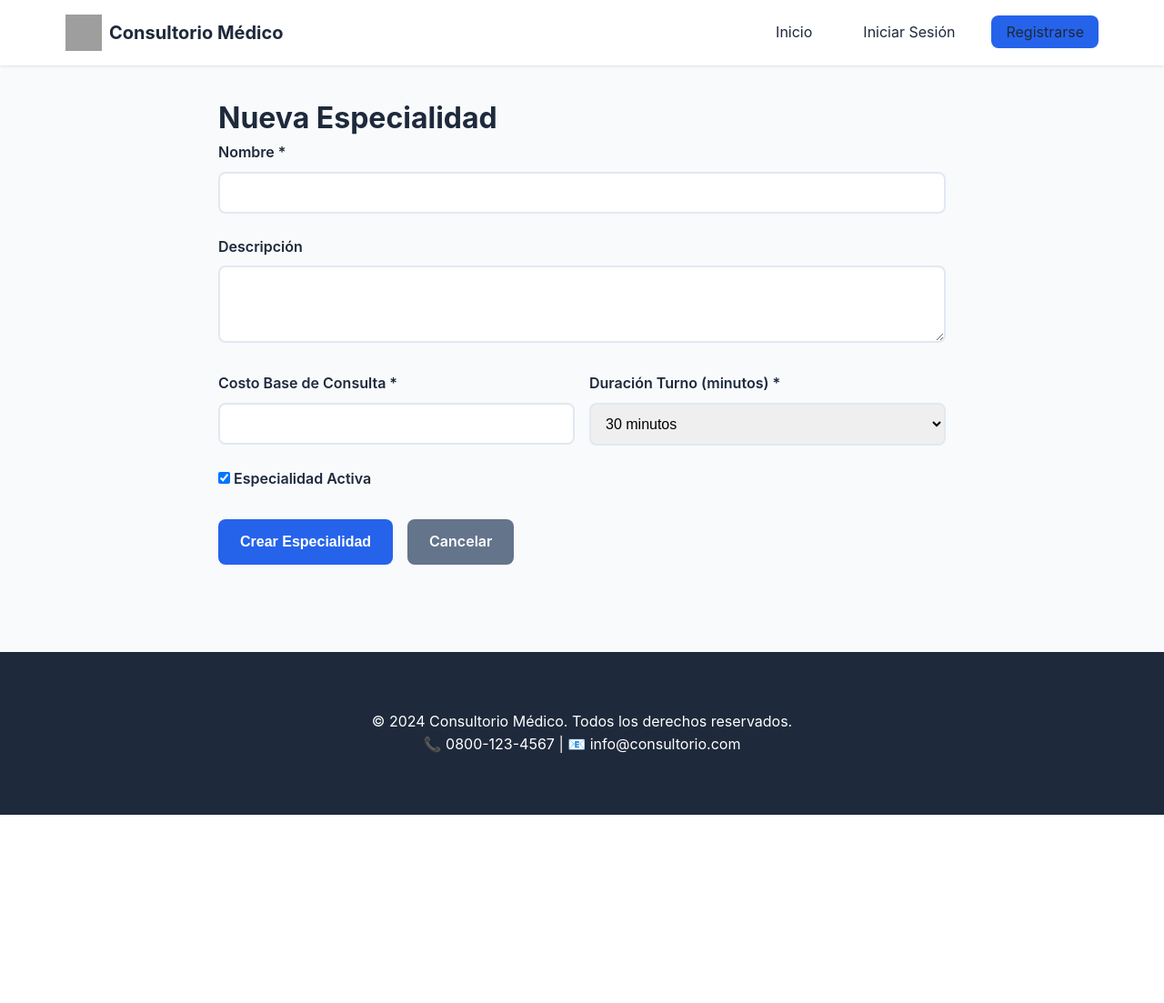
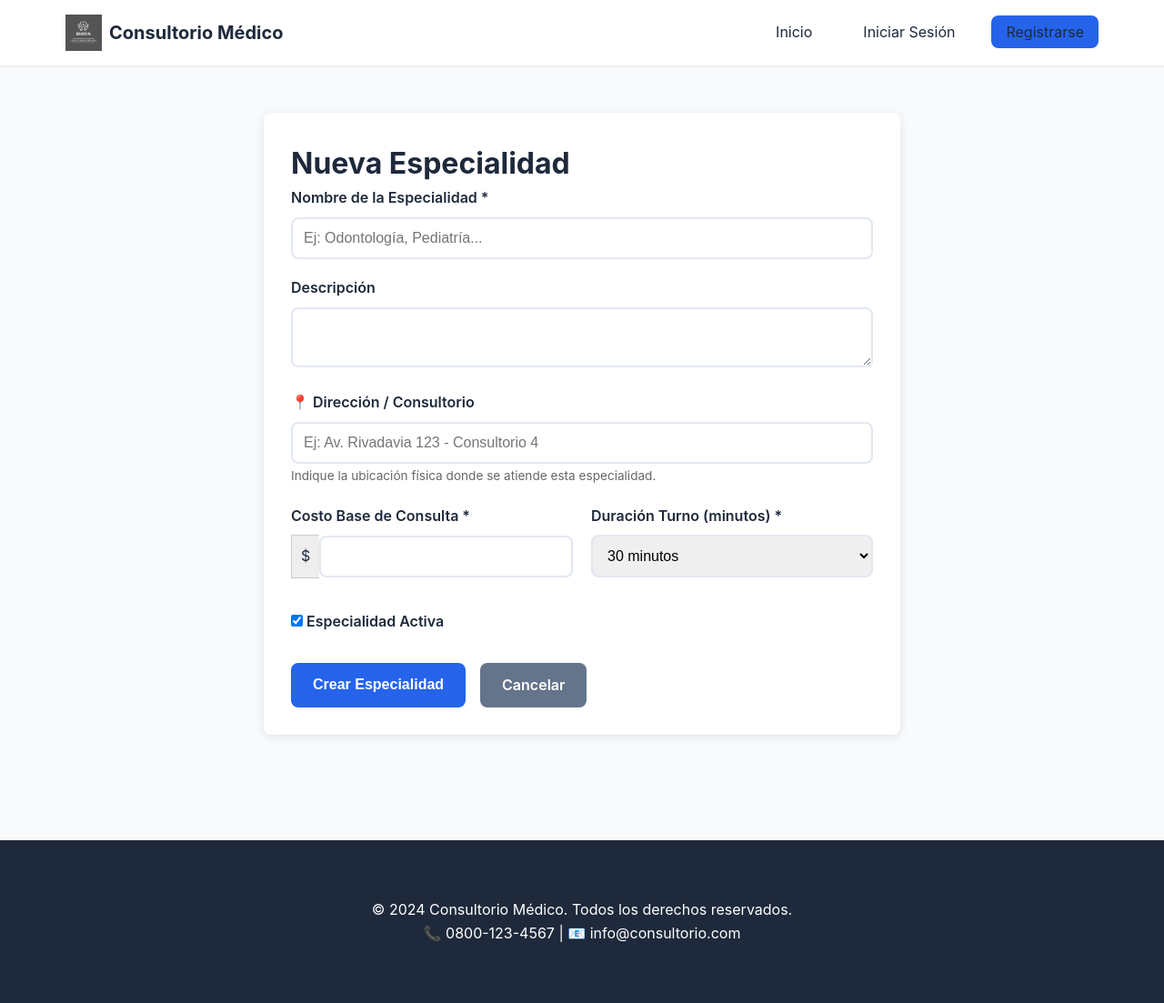
Before and after one commit to lujubru/consultoriosmonn, a Flask app: template templates/admin/especialidad_form.html in a window 1280 px wide. Shown: the whole page at 91% size. Before the commit the page ends 896 px from the top, so only its background shows below. Run offline with Flask 3, Linux system fonts and the light colour scheme; the template is opened without the code that fills it, so the values that code supplies are empty; grey boxes are pictures that could not be loaded.

Commit message:
Add files via upload

```diff
--- a/models.py
+++ b/models.py
@@ -82,8 +82,9 @@ class Especialidad(db.Model):
     id = db.Column(db.Integer, primary_key=True)
     nombre = db.Column(db.String(100), nullable=False, unique=True)
     descripcion = db.Column(db.Text)
+    direccion = db.Column(db.String(255))  # <--- AGREGAR ESTA LÍNEA
     costo_consulta = db.Column(db.Numeric(10, 2), nullable=False)
-    duracion_turno = db.Column(db.Integer, default=30)  # minutos
+    duracion_turno = db.Column(db.Integer, default=30)
     activo = db.Column(db.Boolean, default=True)
 
     turnos = db.relationship('Turno', backref='especialidad', lazy=True)
--- a/templates/admin/especialidad_form.html
+++ b/templates/admin/especialidad_form.html
@@ -9,22 +9,34 @@
 
         <form method="POST">
             <div class="form-group">
-                <label for="nombre">Nombre *</label>
+                <label for="nombre">Nombre de la Especialidad *</label>
                 <input type="text" id="nombre" name="nombre" class="form-control"
-                       value="{{ especialidad.nombre if especialidad else '' }}" required>
+                       value="{{ especialidad.nombre if especialidad else '' }}" required
+                       placeholder="Ej: Odontología, Pediatría...">
             </div>
 
             <div class="form-group">
                 <label for="descripcion">Descripción</label>
-                <textarea id="descripcion" name="descripcion" class="form-control" rows="3">{{ especialidad.descripcion if especialidad else '' }}</textarea>
+                <textarea id="descripcion" name="descripcion" class="form-control" rows="2">{{ especialidad.descripcion if especialidad else '' }}</textarea>
+            </div>
+
+            <div class="form-group">
+                <label for="direccion">📍 Dirección / Consultorio</label>
+                <input type="text" id="direccion" name="direccion" class="form-control"
+                       value="{{ especialidad.direccion if especialidad else '' }}"
+                       placeholder="Ej: Av. Rivadavia 123 - Consultorio 4">
+                <small class="text-muted">Indique la ubicación física donde se atiende esta especialidad.</small>
             </div>
 
             <div class="form-row">
                 <div class="form-group">
                     <label for="costo_consulta">Costo Base de Consulta *</label>
-                    <input type="number" id="costo_consulta" name="costo_consulta"
-                           class="form-control" step="0.01" min="0"
-                           value="{{ especialidad.costo_consulta if especialidad else '' }}" required>
+                    <div class="input-group">
+                        <span class="input-group-addon">$</span>
+                        <input type="number" id="costo_consulta" name="costo_consulta"
+                               class="form-control" step="0.01" min="0"
+                               value="{{ especialidad.costo_consulta if especialidad else '' }}" required>
+                    </div>
                 </div>
 
                 <div class="form-group">
@@ -38,10 +50,11 @@
                 </div>
             </div>
 
-            <div class="form-group">
-                <label>
+            <div class="form-group mt-3">
+                <label class="checkbox-container">
                     <input type="checkbox" name="activo"
                            {{ 'checked' if not especialidad or especialidad.activo }}>
+                    <span class="checkmark"></span>
                     Especialidad Activa
                 </label>
             </div>
@@ -55,4 +68,21 @@
         </form>
     </div>
 </div>
+
+<style>
+.form-container {
+    max-width: 700px;
+    margin: 20px auto;
+    padding: 30px;
+    background: #fff;
+    border-radius: 8px;
+    box-shadow: 0 2px 10px rgba(0,0,0,0.1);
+}
+.form-group { margin-bottom: 1.2rem; }
+.form-row { display: grid; grid-template-columns: 1fr 1fr; gap: 20px; }
+.input-group { display: flex; align-items: center; }
+.input-group-addon { background: #eee; padding: 10px; border: 1px solid #ccc; border-right: none; }
+.mt-3 { margin-top: 1rem; }
+.text-muted { font-size: 0.85em; color: #666; }
+</style>
 {% endblock %}
```
Also changed, not shown: admin_routes.py (+104 -43 lines), templates/admin/especialidades_lista.html (+24 -4 lines), templates/turnos_nuevo.html (+36 -5 lines), static/images/logo.png (added).
